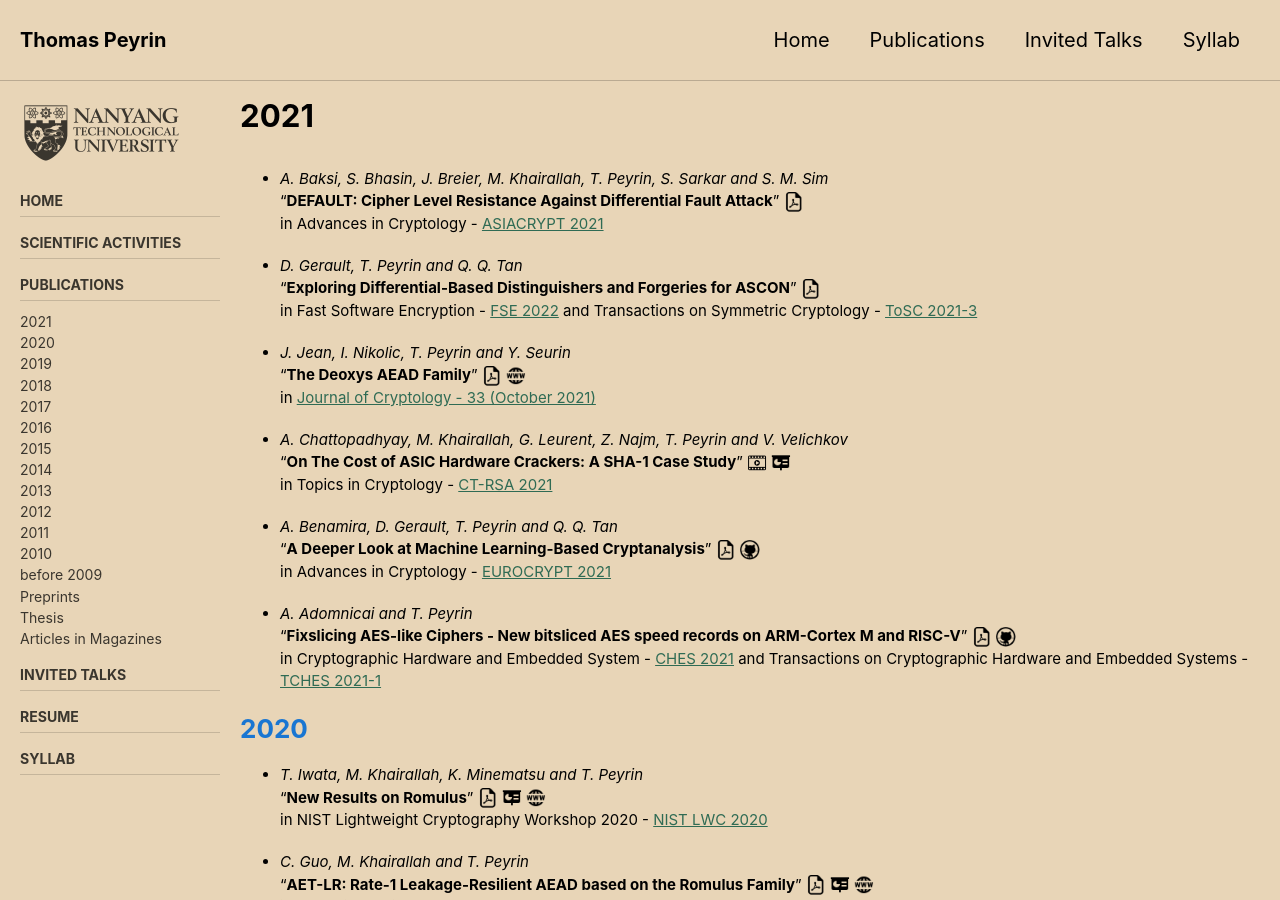
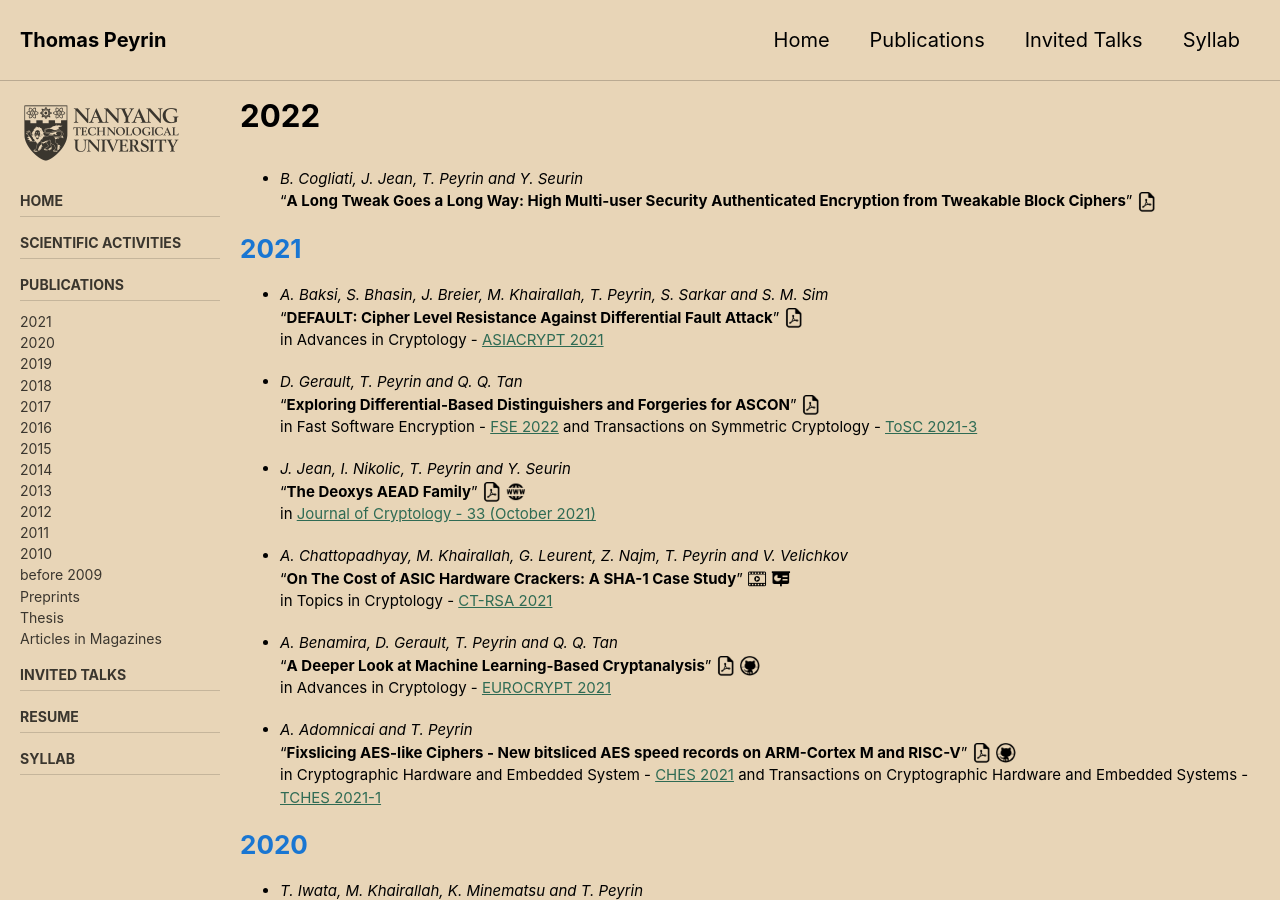
Before and after one commit to thomaspeyrin/web, a Jekyll site: the page built from publications.md, in a window 1280 px wide and 900 px high. Built offline with Jekyll 4.4.1, drawn with Linux system fonts in a browser that asks for light colours; cached includes are drawn as plain includes; nearby versions of some CDN libraries; our own code applies the rules of GitHub Pages for plain Markdown files.

Commit message:
Update publications.md

```diff
--- a/publications.md
+++ b/publications.md
@@ -8,6 +8,12 @@ sidebar:
     image_alt: "image"
     nav: "docsp"
 ---
+
+# 2022
+
+- *B. Cogliati, J. Jean, T. Peyrin and Y. Seurin*
+"**A Long Tweak Goes a Long Way: High Multi-user Security Authenticated Encryption from Tweakable Block Ciphers**"   [![](https://thomaspeyrin.github.io/web/assets/images/pdf_icon_small.png "article")](https://eprint.iacr.org/2022/846.pdf)
+
 
 # 2021
 
```
